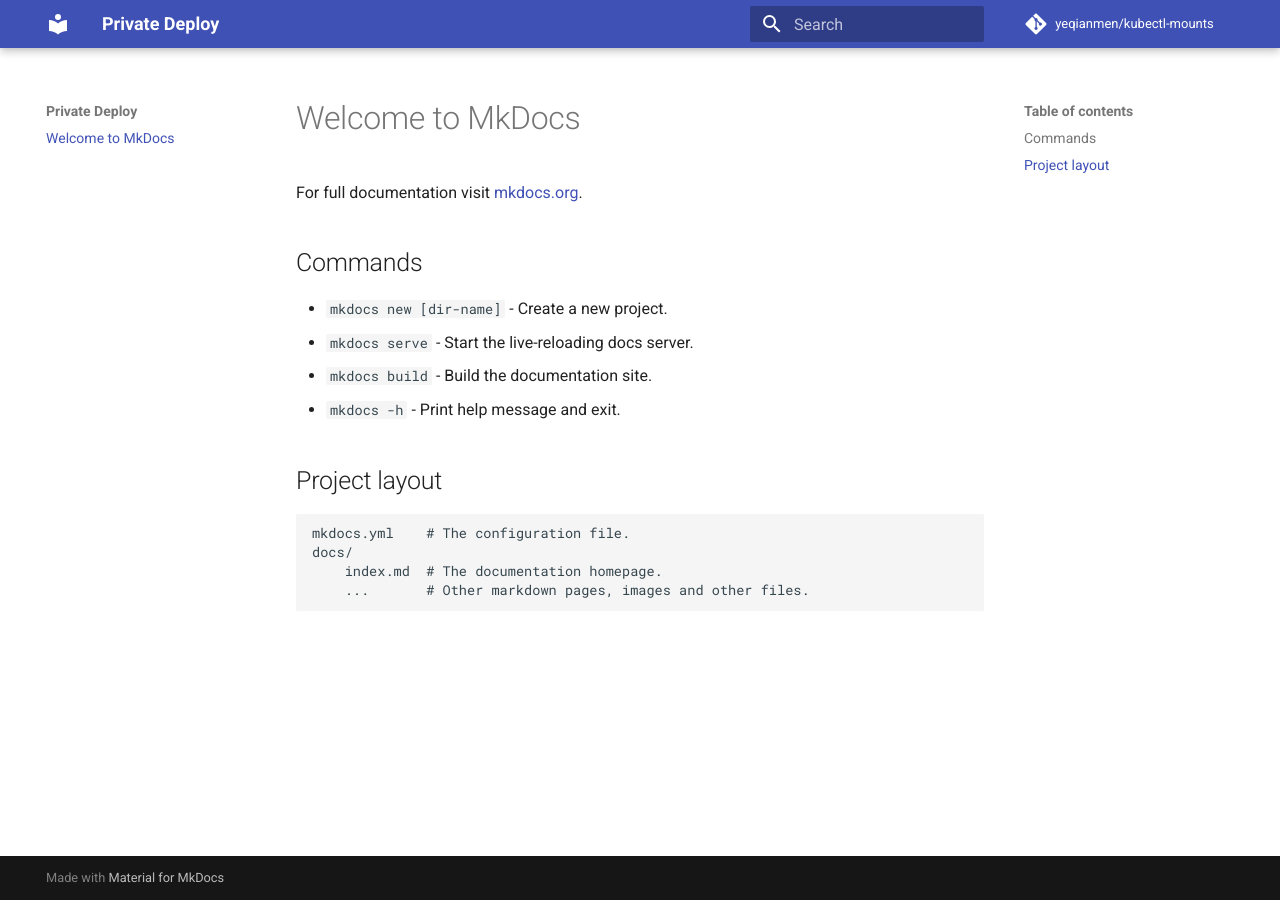
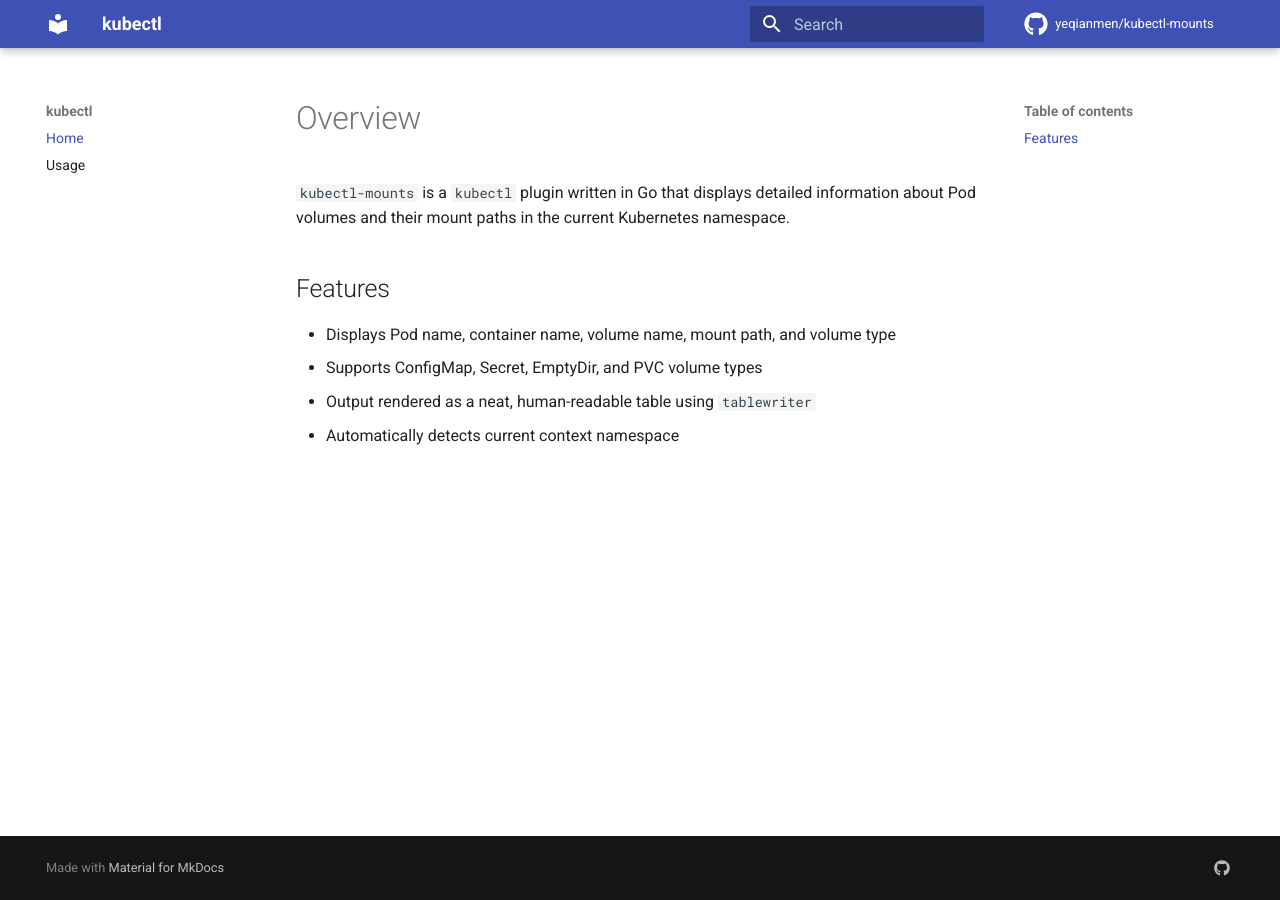
Before and after one commit to yeqianmen/ye-mkdocs, an MkDocs documentation site: the page built from docs/index.md, in a window 1280 px wide. Built offline with MkDocs 1.6.1 and Material for MkDocs 9.7.7, drawn with Linux system fonts in a browser that asks for light colours; comment, search, counter and statistics services are not loaded.

Commit message:
docs: Update overview and add usage instructions

```diff
--- a/docs/index.md
+++ b/docs/index.md
@@ -1,17 +1,10 @@
-# Welcome to MkDocs
+# Overview
 
-For full documentation visit [mkdocs.org](https://www.mkdocs.org).
+`kubectl-mounts` is a `kubectl` plugin written in Go that displays detailed information about Pod volumes and their mount paths in the current Kubernetes namespace.
 
-## Commands
+## Features
 
-* `mkdocs new [dir-name]` - Create a new project.
-* `mkdocs serve` - Start the live-reloading docs server.
-* `mkdocs build` - Build the documentation site.
-* `mkdocs -h` - Print help message and exit.
-
-## Project layout
-
-    mkdocs.yml    # The configuration file.
-    docs/
-        index.md  # The documentation homepage.
-        ...       # Other markdown pages, images and other files.
+- Displays Pod name, container name, volume name, mount path, and volume type
+- Supports ConfigMap, Secret, EmptyDir, and PVC volume types
+- Output rendered as a neat, human-readable table using `tablewriter`
+- Automatically detects current context namespace
--- a/mkdocs.yml
+++ b/mkdocs.yml
@@ -1,7 +1,32 @@
-site_name: Private Deploy
-site_url: https://github.com/yeqianmen/ye-mkdocs.github.io
-site_author: yeqianmen
+site_name: kubectl
+site_url: https://yeqianmen.github.io/kubectl-mounts/
+repo_url: https://github.com/yeqianmen/kubectl-mounts
+repo_name: yeqianmen/kubectl-mounts
+
 theme:
-  name: material #主题
-repo_name: yeqianmen/kubectl-mounts
-repo_url: https://github.com/yeqianmen/kubectl-mounts
+  name: material
+  icon:
+    repo: fontawesome/brands/github
+  features:
+    - navigation.top
+    #- navigation.tabs
+    - content.code.copy
+    #- navigation.tabs.sticky
+  palette:
+    scheme: default
+  font:
+    text: Roboto
+    code: Roboto Mono
+  language: en
+
+extra:
+  social:
+    - icon: fontawesome/brands/github
+      link: https://github.com/yeqianmen/kubectl-mounts
+      name: GitHub
+
+  homepage: https://github.com/yeqianmen/kubectl-mounts
+
+nav:
+  - Home: index.md
+  - Usage: usage.md
```
Also changed, not shown: docs/usage.md (added, +90 -0 lines).
